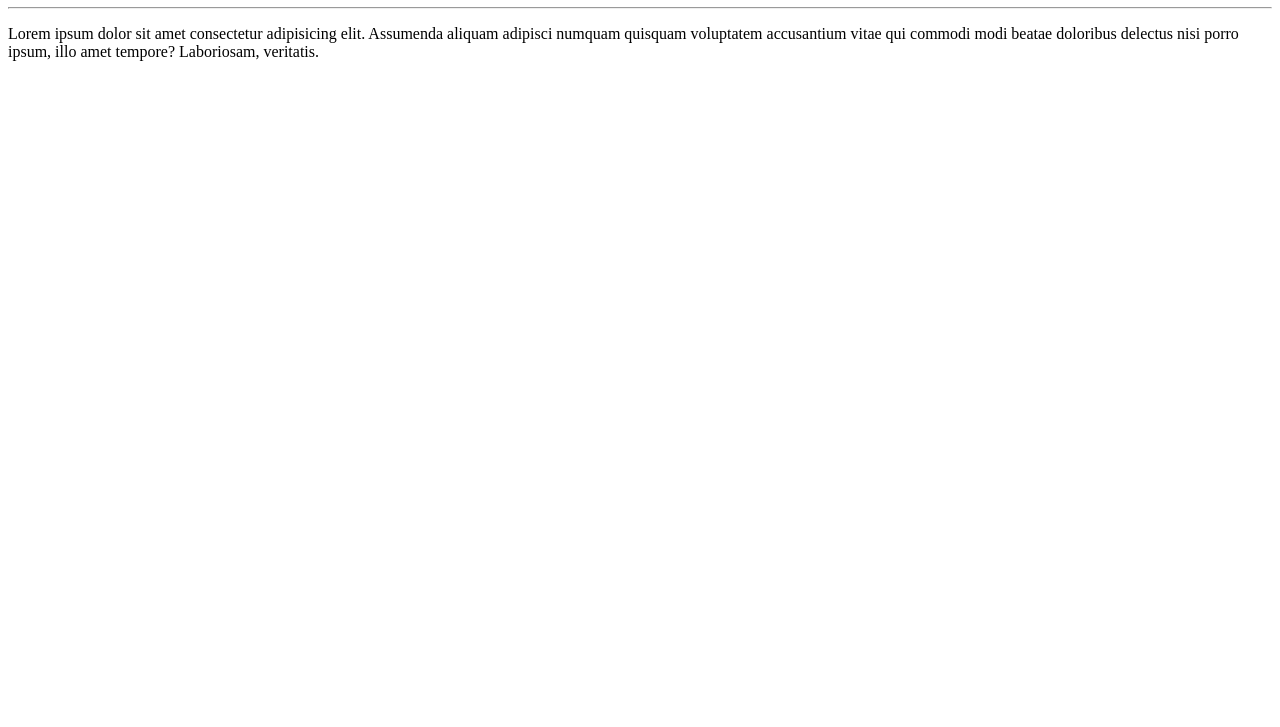
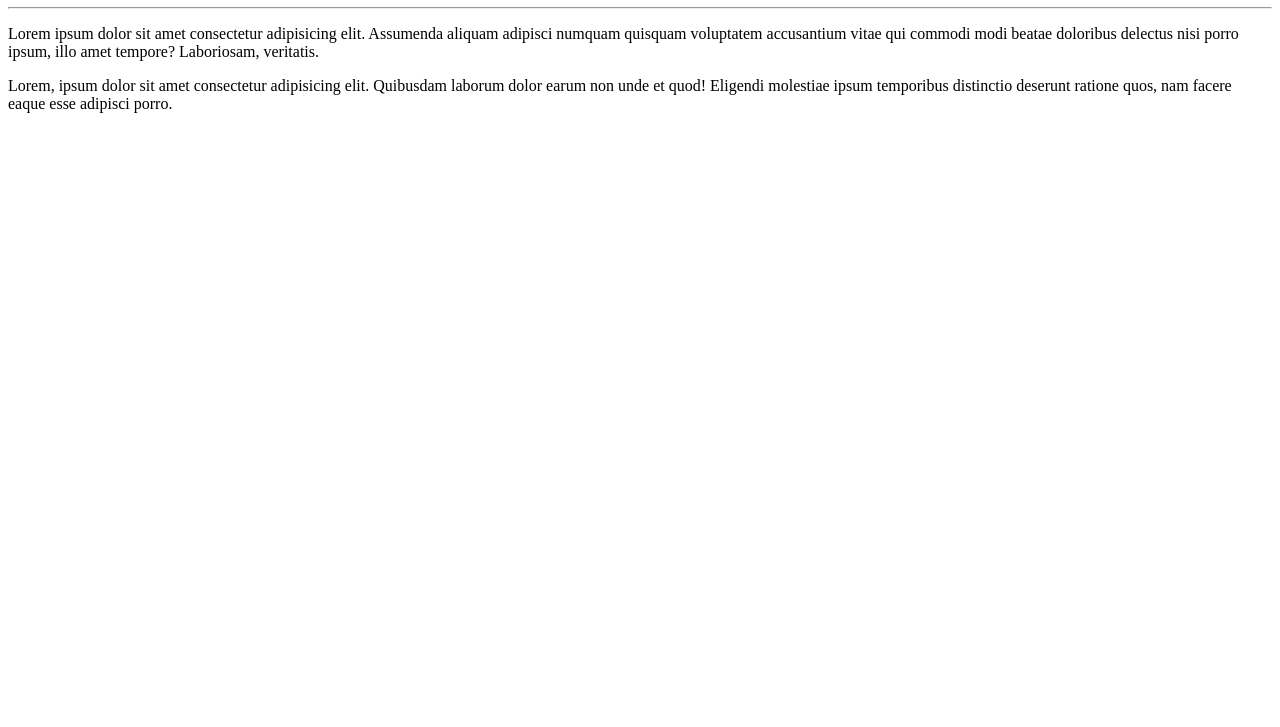
Before and after one commit to Lucasdefranca/Ola-Mundo, a plain HTML site: page OLA MUNDO/index.html in a window 1280 px wide. Shown: the part 73-800 px from the top of the page. Drawn offline with Linux system fonts and the light colour scheme.

Commit message:
adicionei um paragrafo

```diff
--- a/OLA MUNDO/index.html
+++ b/OLA MUNDO/index.html
@@ -11,8 +11,10 @@
     <hr>
    <p>
 Lorem ipsum dolor sit amet consectetur adipisicing elit. Assumenda aliquam adipisci numquam quisquam voluptatem accusantium vitae qui commodi modi beatae doloribus delectus nisi porro ipsum, illo amet tempore? Laboriosam, veritatis.
+  </p>
 
-   </p>
-
+  <p>
+      Lorem, ipsum dolor sit amet consectetur adipisicing elit. Quibusdam laborum dolor earum non unde et quod! Eligendi molestiae ipsum temporibus distinctio deserunt ratione quos, nam facere eaque esse adipisci porro.
+  </p>
 </body>
 </html>
```
